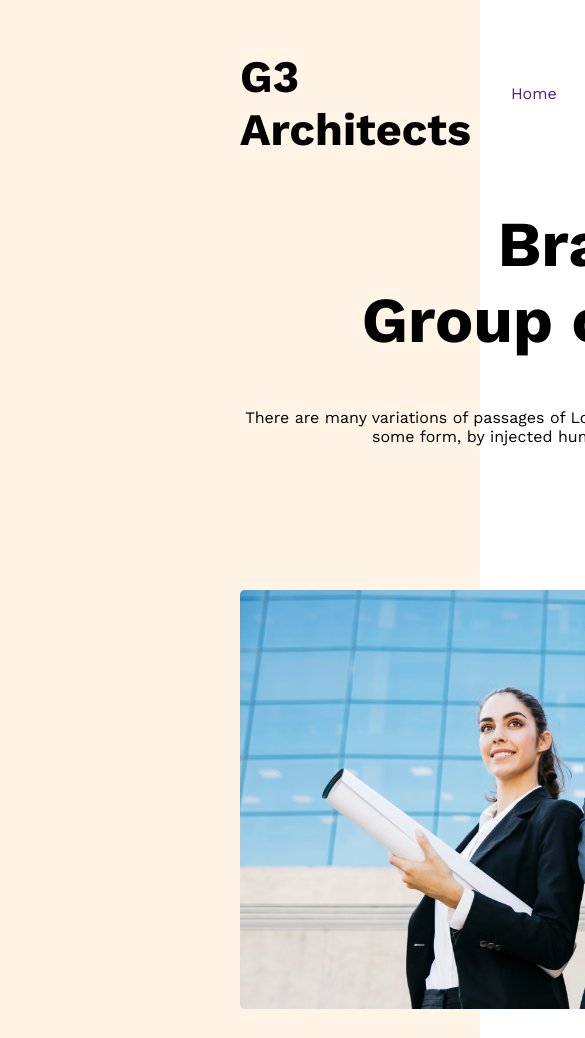
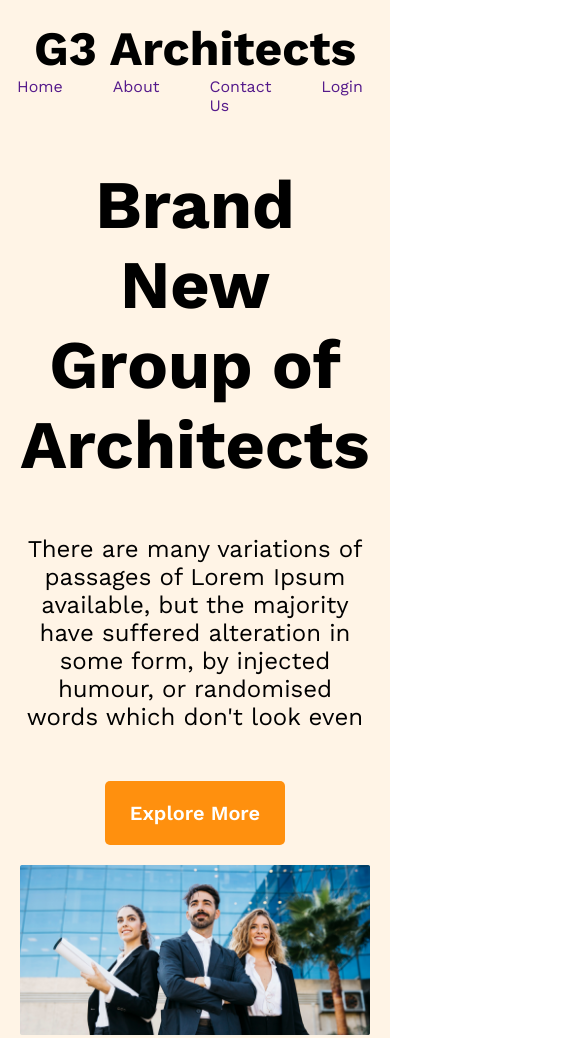
Before and after one commit to Motakabber-billah/Architect-website, a plain HTML site: page index.html in a window 390 px wide. Shown: the top 1038 px of the page, 585 px wide, since content can reach past the window. Drawn offline with nearby package versions, Linux system fonts and the light colour scheme.

Commit message:
Finished Header

```diff
--- a/Style/architect.css
+++ b/Style/architect.css
@@ -10,6 +10,7 @@
 header{
     background-color: rgba(255, 144, 14, .10);
     padding: 50px 240px;
+
 }
 nav{
     display: flex;
@@ -29,16 +30,16 @@ nav a{
 }
 
 .header-title{
-    font-size: 45px;
+    font-size: 3rem;
     font-weight: bold;
 }
 
 .banner{
-    width: 862px;
+
 }
 
 .banner-title{
-    font-size: 64px;
+    font-size: 4.25rem;
     font-weight: bold;
     color: black;
     padding-bottom: 50px;
@@ -46,7 +47,7 @@ nav a{
 }
 
 .banner-description{
-    font-size: 16px;
+    font-size: 1.5rem;
     padding-bottom: 30px;
 }
 
@@ -74,3 +75,29 @@ nav a{
 .banner-img{
     width: 100%;
 }
+
+@media screen and (max-width:576px) {
+    header{
+        padding: 20px;
+    }
+    nav{
+        flex-direction: column;
+    }
+    .btn-primary{
+        margin: 20px auto;
+        display: block;
+    }
+}
+
+@media screen and (min-width: 576px) and (max-width:960px) {
+    header{
+        padding: 50px;
+    }
+    nav{
+        flex-direction: column;
+    }
+    .btn-primary{
+        margin: 20px auto;
+        display: block;
+    }
+}
```
